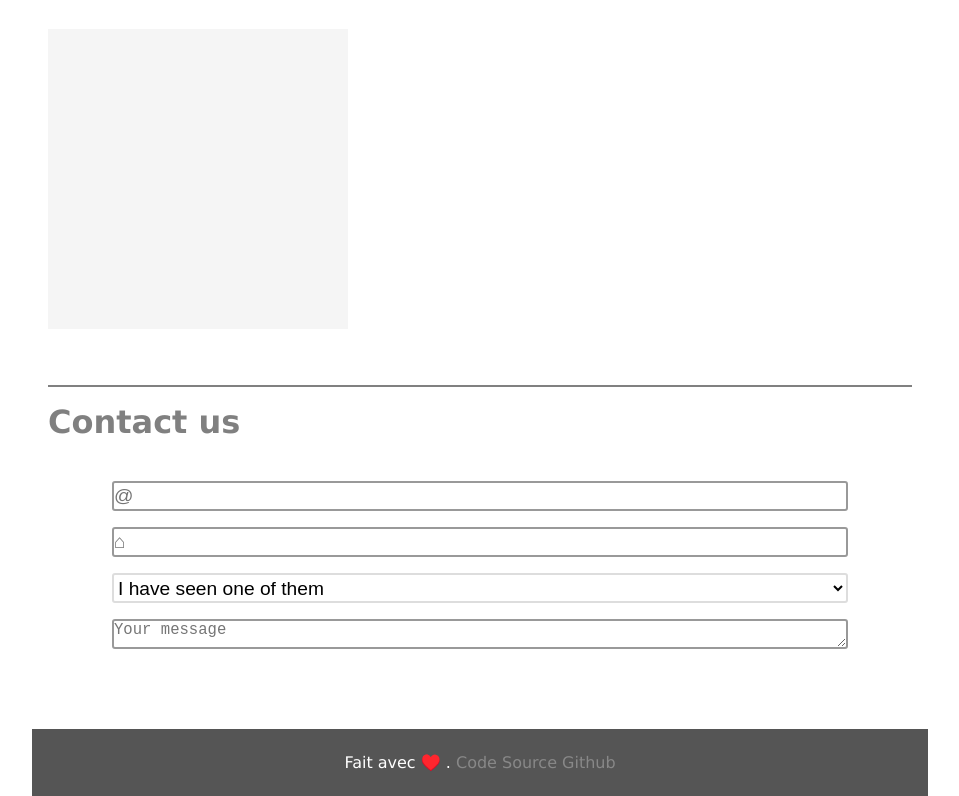
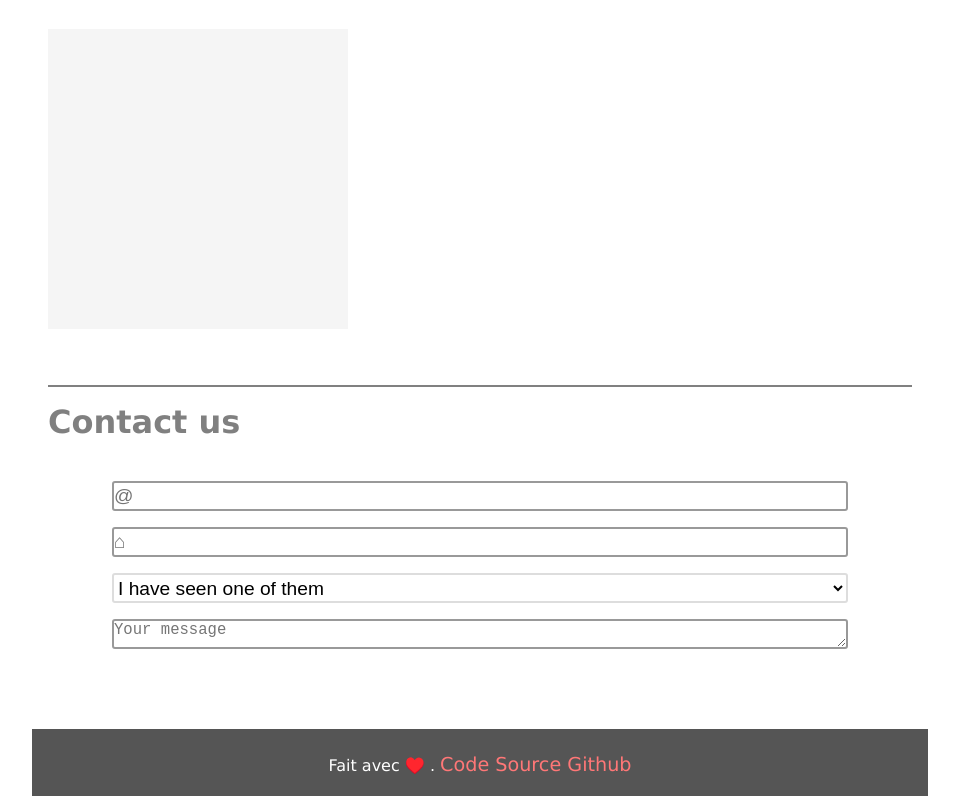
Before and after one commit to letotor/hillSide, a website built with Parcel: page index.html in a window 1280 px wide. In both pictures the pointer is over the link "Code Source Github". Shown: the part 837-1633 px from the top of the page, without its empty margins (160-1119 px from the left). Built offline with nearby package versions, Linux system fonts and the light colour scheme.

Commit message:
clean dead code CSS

```diff
--- a/assets/styles.css
+++ b/assets/styles.css
@@ -9,47 +9,45 @@ li{
     list-style: none;
 }
 
-
 a{
     text-decoration: none;
-    text-underline: none;
 }
-/***/
 
+/**FIN RESET***/
 
 body{
     background: white;
     color:darkgray;
     font-family: 'Lucida Sans', 'Lucida Sans Regular', 'Lucida Grande', 'Lucida Sans Unicode', Geneva, Verdana, sans-serif;
 }
+
 h2{
-
     font-size: 2rem;
     color: grey;
 }
-/***CLASSE GENERIQUES***/
+
+
+
+/***CLASSES GENERIQUES***/
 .container {
     margin: 0 auto;
     width:70%;
 }
 
-
 .active{
     background-color: #eee;
 }
+/***FIN CLASSE GENERIQUES***/
 
-/***/
 
+/*****HEADER****/
 nav{
-
     background: #444;
 }
 
 nav ul {
-
     display:flex;
     flex-flow:row wrap;
-
 }
 
 nav li{
@@ -64,12 +62,14 @@ nav li:hover {
     background: whitesmoke;
     height:40vh;
 }
+/***FIN HEADER***/
 
+
+
+/****MAIN***/
 #title h2{
-    /* font-size: 2rem; */
     text-align: center;
     margin: 2.5rem 1rem;
-
 }
 
 #articles{
@@ -87,26 +87,20 @@ nav li:hover {
 }
 
 form{
-   /* border: 1px solid coral; */
     margin: 2.5rem 1rem;
     padding-top: 1rem;
     border-top: 2px solid grey;
     display:flex;
     flex-flow:column wrap;
     align-content: start;
-
-
 }
 
-
 .flex-form{
-    /* max-width: 600px; */
     display: flex;
     flex-flow:column wrap;
     align-items: center;
     width: 100%;
     padding:2rem 4rem;
-
 }
 
 .flex-form input, .flex-form textarea, .flex-form select{
@@ -122,9 +116,10 @@ form{
 .flex-form select {
     border: 2px solid #ddd;
     background-color: white;
+}
+/***FIN MAIN****/
 
-}
-
+/****FOOTER***/
 footer{
     background-color: #555;
     color:white;
@@ -134,4 +129,11 @@ footer{
 
 footer a{
     color : #888;
+    transition: 0.8s 0s ease-in-out;
 }
+
+footer a:hover {
+    color: #f77;
+    font-size: 1.2rem;
+}
+/***FIN FOOTER***/
```
Also changed, not shown: index.html (+3 -0 lines), README.md, 1 other file.
